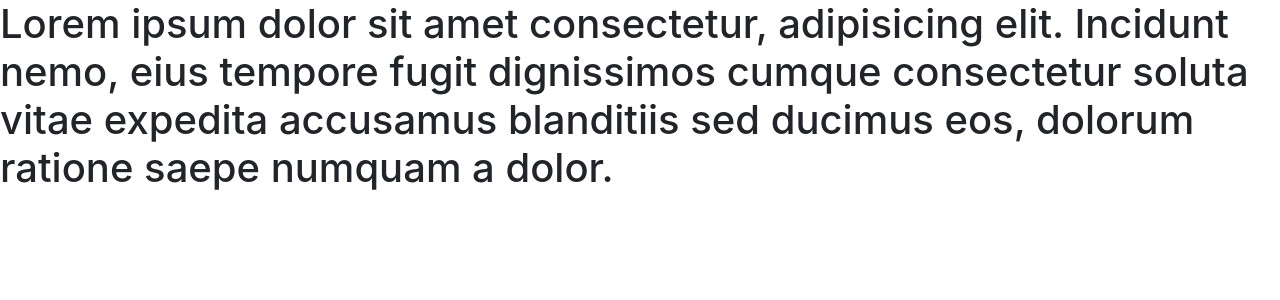
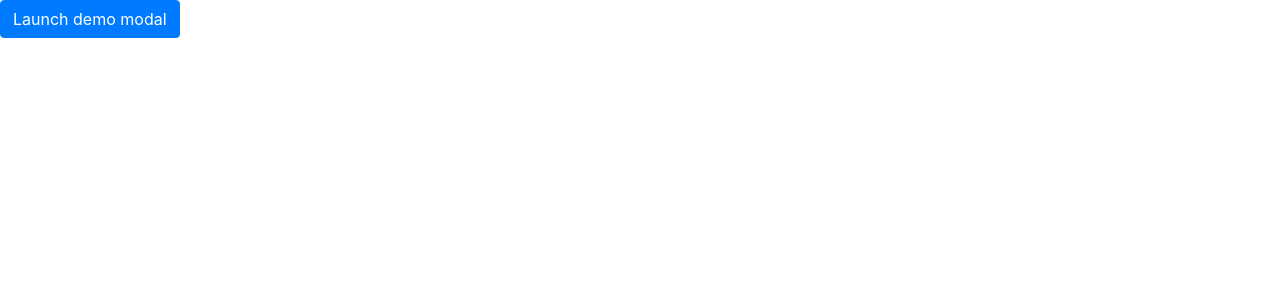
Before and after one commit to ster-the-pot/db_fall_2019, a Flask app: template templates/about.html in a window 1280 px wide. Shown: the part 56-356 px from the top of the page. Run offline with Flask 2, Linux system fonts and the light colour scheme; the template is opened without the code that fills it, so the values that code supplies are empty; some libraries are stand-ins or nearby versions.

Commit message:
WEB: modal skeleton inserted

```diff
--- a/app.py
+++ b/app.py
@@ -11,8 +11,12 @@ def homePage():
         return render_template('index.html')
 
 @app.route("/input")
+def inputPage():
+        return render_template("input.html")
+
+@app.route("/about")
 def aboutPage():
-        return render_template("input.html")
+        return render_template("about.html")
 
 class AddConditionForm(Form):
         conditions = StringField('Name', validators=[validators.Length(min=1,max=50)])
--- a/templates/about.html
+++ b/templates/about.html
@@ -1,7 +1,32 @@
 {% extends 'layout.html' %}
 
 {% block body %}
-<h1>
-    Lorem ipsum dolor sit amet consectetur, adipisicing elit. Incidunt nemo, eius tempore fugit dignissimos cumque consectetur soluta vitae expedita accusamus blanditiis sed ducimus eos, dolorum ratione saepe numquam a dolor.
-</h1>
+
+
+<!-- Button trigger modal -->
+<button type="button" class="btn btn-primary" data-toggle="modal" data-target="#exampleModal">
+        Launch demo modal
+      </button>
+
+      <!-- Modal -->
+      <div class="modal fade" id="exampleModal" tabindex="-1" role="dialog" aria-labelledby="exampleModalLabel" aria-hidden="true">
+        <div class="modal-dialog" role="document">
+          <div class="modal-content">
+            <div class="modal-header">
+              <h5 class="modal-title" id="exampleModalLabel">New Condition</h5>
+              <button type="button" class="close" data-dismiss="modal" aria-label="Close">
+                <span aria-hidden="true">&times;</span>
+              </button>
+            </div>
+            <div class="modal-body">
+                {% include 'includes/_conditionModal.html' %}
+            </div>
+            <div class="modal-footer">
+              <button type="button" class="btn btn-secondary" data-dismiss="modal">Close</button>
+              <button type="button" class="btn btn-primary">Save changes</button>
+            </div>
+          </div>
+        </div>
+      </div>
+
 {% endblock %}
--- /dev/null
+++ b/templates/includes/_conditionModal.html
@@ -0,0 +1,3 @@
+<div>
+    Condition Modal
+</div>
--- a/templates/includes/_navbar.html
+++ b/templates/includes/_navbar.html
@@ -16,7 +16,6 @@
               <a class="nav-link" href="/query/side">Side-by-Side Comparison</a>
             </li>
             <li class="nav-item dropdown">
-
             </li>
           </ul>
         </div>
--- a/templates/layout.html
+++ b/templates/layout.html
@@ -1,20 +1,32 @@
 <!DOCTYPE html>
 <html lang="en">
+
 <head>
     <meta charset="UTF-8">
     <meta name="viewport" content="width=device-width, initial-scale=1.0">
     <meta http-equiv="X-UA-Compatible" content="ie=edge">
     <title>MyFlaskApp</title>
-    <link rel="stylesheet" href ="https://stackpath.bootstrapcdn.com/bootstrap/4.3.1/css/bootstrap.min.css"/>
-    <link rel='icon' href="{{url_for('static',filename='favicon.ico') }}" type='image/x-icon'/>
+    <link rel="stylesheet" href="https://stackpath.bootstrapcdn.com/bootstrap/4.3.1/css/bootstrap.min.css" />
+    <link rel='icon' href="{{url_for('static',filename='favicon.ico') }}" type='image/x-icon' />
+    <script src="https://code.jquery.com/jquery-3.3.1.slim.min.js"
+        integrity="sha384-q8i/X+965DzO0rT7abK41JStQIAqVgRVzpbzo5smXKp4YfRvH+8abtTE1Pi6jizo"
+        crossorigin="anonymous"></script>
+    <script src="https://cdnjs.cloudflare.com/ajax/libs/popper.js/1.14.7/umd/popper.min.js"
+        integrity="sha384-UO2eT0CpHqdSJQ6hJty5KVphtPhzWj9WO1clHTMGa3JDZwrnQq4sF86dIHNDz0W1"
+        crossorigin="anonymous"></script>
+    <script src="https://stackpath.bootstrapcdn.com/bootstrap/4.3.1/js/bootstrap.min.js"
+        integrity="sha384-JjSmVgyd0p3pXB1rRibZUAYoIIy6OrQ6VrjIEaFf/nJGzIxFDsf4x0xIM+B07jRM"
+        crossorigin="anonymous"></script>
 </head>
+
 <body>
     {% include 'includes/_navbar.html' %}
 
     <div class="container"></div>
-        {% block body %}{% endblock %}
+    {% block body %}{% endblock %}
     </div>
 
     <script src="https://stackpath.bootstrapcdn.com/bootstrap/4.3.1/js/bootstrap.min.js"></script>
 </body>
+
 </html>
```
Also changed, not shown: templates/input.html (+24 -3 lines).
